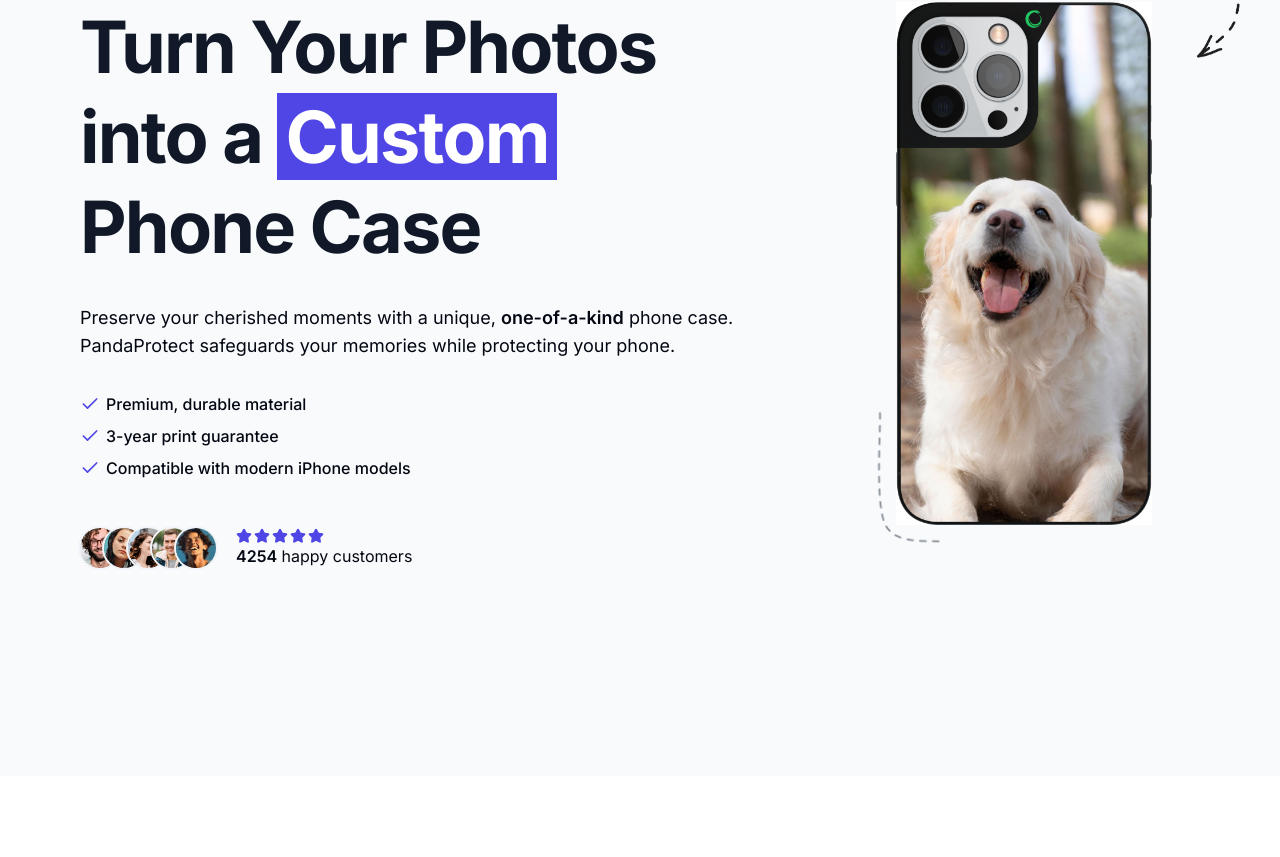
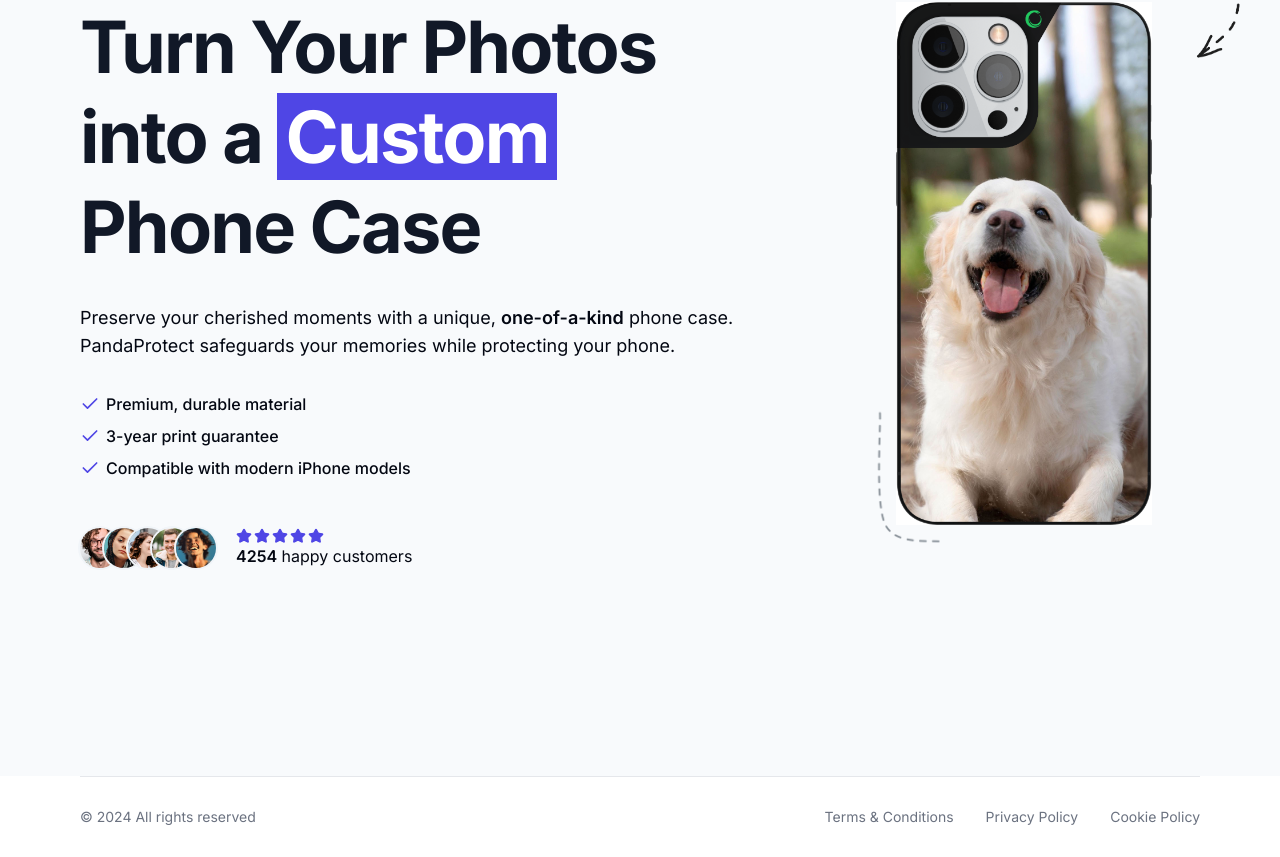
Before and after one commit to HEELSahil/pandaprotect, a Next.js app: page / in a window 1280 px wide. Shown: the part 262-1119 px from the top of the page. Before the commit the page ends 1038 px from the top, so only its background shows below. Built offline with nearby package versions, Linux system fonts and the light colour scheme; no server answers.

Commit message:
Added Layout For Footer

```diff
--- a/src/app/layout.tsx
+++ b/src/app/layout.tsx
@@ -2,6 +2,7 @@ import type { Metadata } from "next";
 import { Inter } from "next/font/google";
 import "./globals.css";
 import Navbar from "@/components/Navbar";
+import Footer from "@/components/Footer";
 
 const inter = Inter({ subsets: ["latin"] });
 
@@ -20,6 +21,7 @@ export default function RootLayout({
       <body className={inter.className}>
         <Navbar />
         {children}
+        <Footer />
       </body>
     </html>
   );
--- /dev/null
+++ b/src/components/Footer.tsx
@@ -0,0 +1,42 @@
+import Link from 'next/link'
+import MaxWidthWrapper from './MaxWidthWrapper'
+
+const Footer = () => {
+  return (
+    <footer className='bg-white h-20 relative'>
+      <MaxWidthWrapper>
+        <div className='border-t border-gray-200' />
+
+        <div className='h-full flex flex-col md:flex-row md:justify-between justify-center items-center'>
+          <div className='text-center md:text-left pb-2 md:pb-0'>
+            <p className='text-sm text-muted-foreground'>
+              &copy; {new Date().getFullYear()} All rights reserved
+            </p>
+          </div>
+
+          <div className='flex items-center justify-center'>
+            <div className='flex space-x-8'>
+              <Link
+                href='#'
+                className='text-sm text-muted-foreground hover:text-gray-600'>
+                Terms & Conditions
+              </Link>
+              <Link
+                href='#'
+                className='text-sm text-muted-foreground hover:text-gray-600'>
+                Privacy Policy
+              </Link>
+              <Link
+                href='#'
+                className='text-sm text-muted-foreground hover:text-gray-600'>
+                Cookie Policy
+              </Link>
+            </div>
+          </div>
+        </div>
+      </MaxWidthWrapper>
+    </footer>
+  )
+}
+
+export default Footer
```
